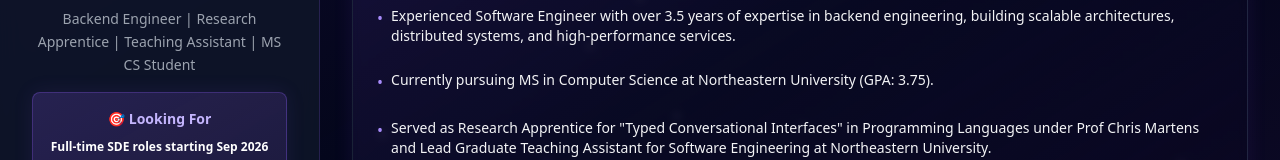
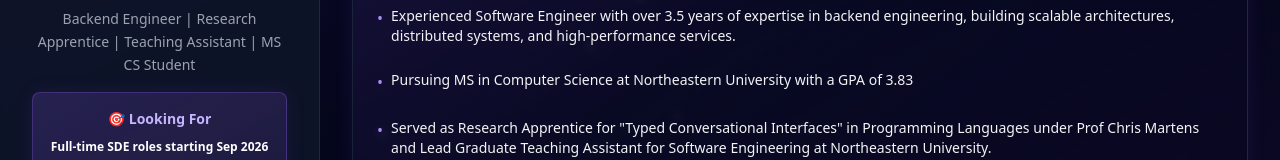
Before and after one commit to manas-aggrawal/who-is-manas, a React (Vite) app: page / in a window 1280 px wide. Shown: the part 280-440 px from the top of the page. Built offline with nearby package versions, Linux system fonts and the light colour scheme.

Commit message:
some changes

```diff
--- a/src/App.jsx
+++ b/src/App.jsx
@@ -105,7 +105,7 @@ const Portfolio = () => {
       degree: "Masters of Science – Computer Science",
       period: "Sep 2024 – Dec 2026 ",
       location: "Boston, MA",
-      gpa: "3.75",
+      gpa: "3.83",
       coursework: "Algorithms, Software Design Patterns, Principles of Programming Languages, Programming Languages Research, Mobile App Development, Web Development",
       roles: [
         {
@@ -222,7 +222,7 @@ const Portfolio = () => {
             <ul>
                     <li className="flex items-start">
                       <span className="text-violet-400 mr-2 flex-shrink-0">•</span>
-                      <span className="text-sm">Currently serving as Backend Engineer Intern at Hydrow</span>
+                      <span className="text-sm">Currently serving as Backend Engineer Intern at Hydrow.</span>
                     </li>
                     <br />
                     <li className="flex items-start">
@@ -232,7 +232,7 @@ const Portfolio = () => {
                     <br />
                      <li className="flex items-start">
                       <span className="text-violet-400 mr-2 flex-shrink-0">•</span>
-                      <span className="text-sm">Currently pursuing MS in Computer Science at Northeastern University (GPA: 3.75).</span>
+                      <span className="text-sm">Pursuing MS in Computer Science at Northeastern University with a GPA of 3.83</span>
                     </li>
                     <br />
                      <li className="flex items-start">
@@ -341,6 +341,7 @@ const Portfolio = () => {
         return (
           <div className="space-y-6">
             <h2 className="text-3xl lg:text-4xl font-bold text-white">Open Source Contributions</h2>
+            <h3 className="text-1xl lg:text-1xl font-bold italic text-white">Both owned and maintained by me</h3>
 
             <div className="grid grid-cols-1 md:grid-cols-2 gap-6">
               {openSourceProjects.map((proj, idx) => (
```
